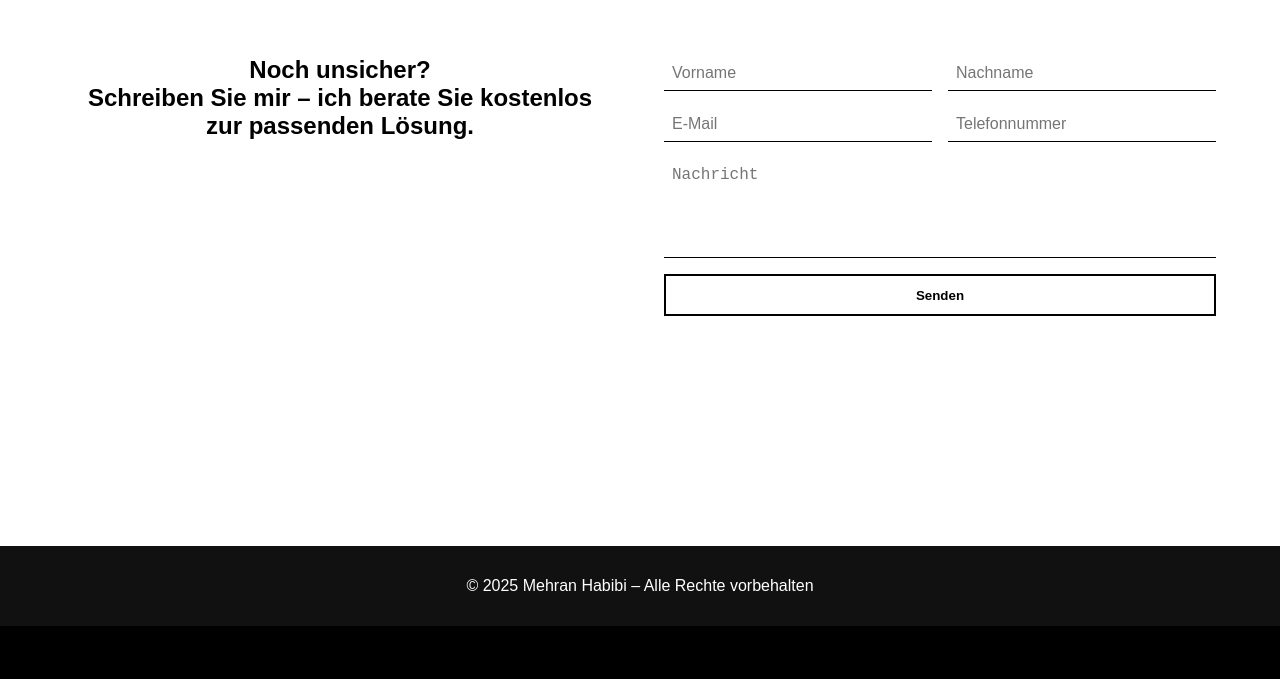
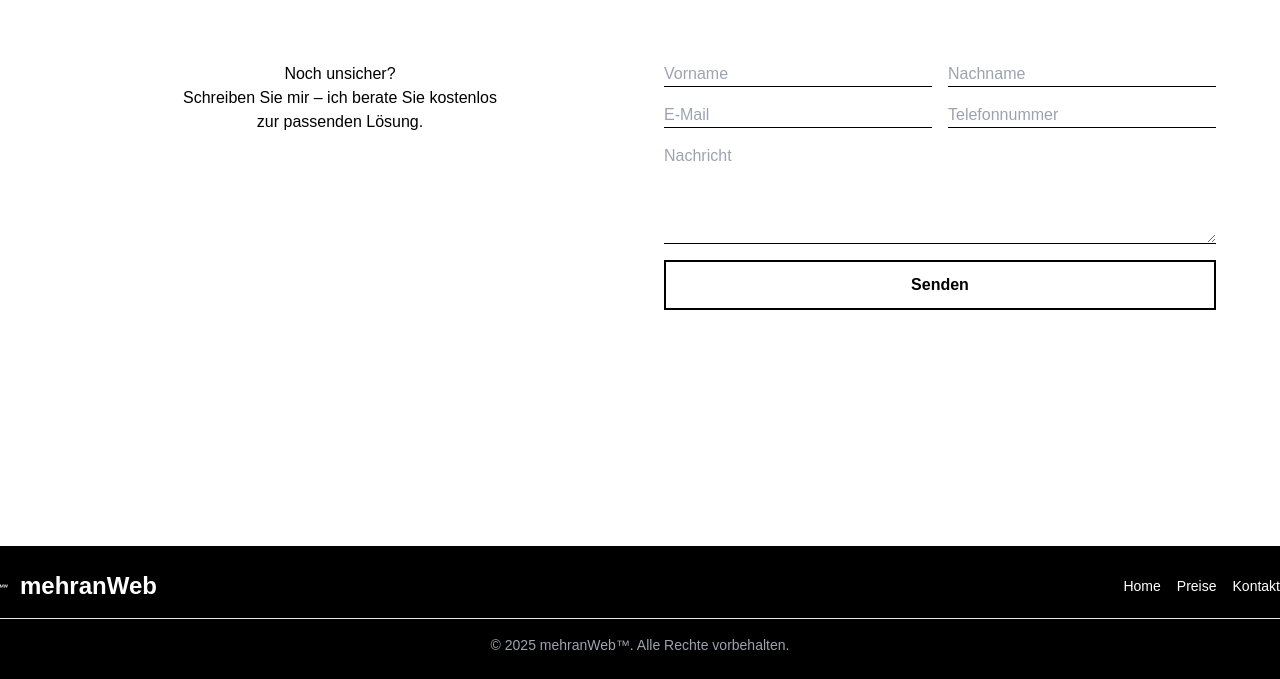
Before and after one commit to Mehranhabibi/MehranWeb, a plain HTML site: page index.html in a window 1280 px wide. Shown: the part 2174-2853 px from the top of the page. Before the commit the page ends 2800 px from the top, so only its background shows below. Drawn offline with nearby package versions, Linux system fonts and the light colour scheme.

Commit message:
Update index.html

```diff
--- a/index.html
+++ b/index.html
@@ -11,6 +11,7 @@
     Mehran Habibi hilft dir online sichtbar zu werden!">
     <link rel="stylesheet" href="index.css">
     <link rel="icon" href="favicon-32x32.png" type="image/x-icon" />
+     <script src="https://cdn.tailwindcss.com"></script>
 
 </head>
 <body>
@@ -102,9 +103,25 @@
 </section>
 
 <!-- Abschnitt 6 – heller Hintergrund (Footer) -->
-<footer class="abschnitt sechs light-bg">
-  <p>&copy; 2025 Mehran Habibi – Alle Rechte vorbehalten</p>
-</footer>
+<footer class="bg-black text-white shadow-sm ">
+    <div class="max-w-screen-xl mx-auto p- md:py-6">
+      <div class="flex flex-col sm:flex-row sm:items-center sm:justify-between">
+        <a href="Startseit.html" class="flex items-center mb-4 sm:mb-0">
+          <img src="favicon-32x32.png" alt="Logo" class="h-2 w-auto" />
+          <span class="ml-3 text-2xl font-bold text-White-800 dark:text-white">mehranWeb</span>
+        </a>
+        <nav class="flex flex-wrap gap-4 text-sm font-medium text-white">
+          <a href="Startseit.html" class="hover:underline">Home</a>
+          <a href="Preise.html" class="hover:underline">Preise</a>
+          <a href="Kontakt.html" class="hover:underline">Kontakt</a>
+        </nav>
+      </div>
+      <hr class="my-4 border-gray-1100 " />
+      <p class="text-sm text-center text-gray-400">
+        © 2025 <a href="Startseit.html" class="hover:underline">mehranWeb™</a>. Alle Rechte vorbehalten.
+      </p>
+    </div>
+  </footer>
 
 <script>
   // Menü schließen bei Klick auf Link
```
